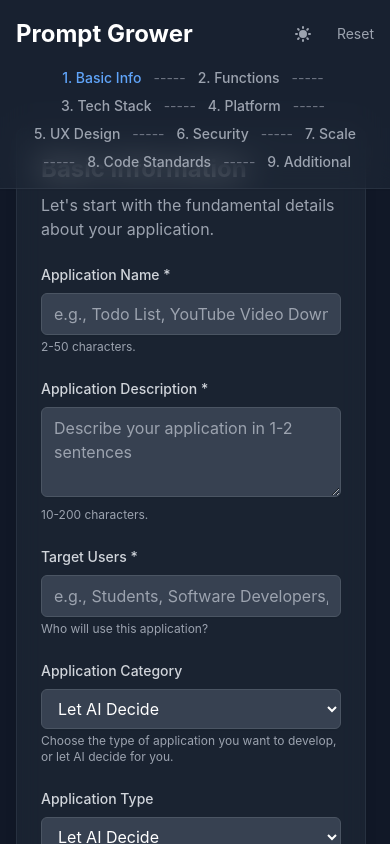
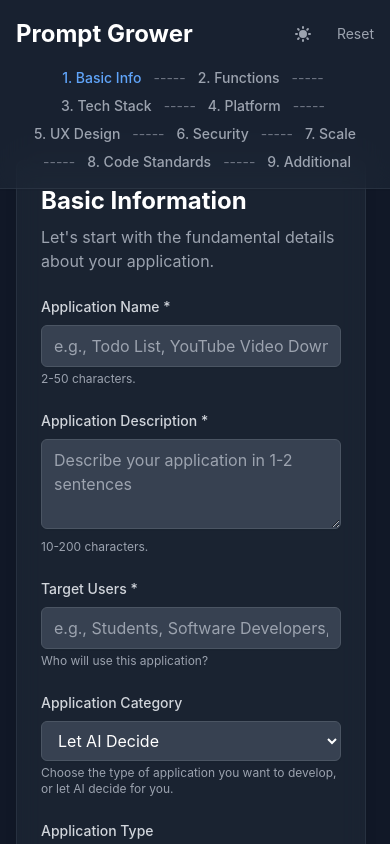
Before and after one commit to XujunNoahWang/promptgrower, a React (Vite) app: page /step/1 in a window 390 px wide. Shown: the top 844 px of the page. Built offline with nearby package versions, Linux system fonts and the light colour scheme.

Commit message:
fix: increase mobile top padding to prevent header overlap - Add responsive top padding: pt-40 on mobile, pt-32 on larger screens - Prevents fixed header from overlapping form content on mobile devices

```diff
--- a/src/App.tsx
+++ b/src/App.tsx
@@ -143,7 +143,7 @@ const App: React.FC = () => {
           </header>
 
           {/* Main Content */}
-          <main className="max-w-7xl mx-auto px-4 sm:px-6 lg:px-8 py-8 pt-32">
+          <main className="max-w-7xl mx-auto px-4 sm:px-6 lg:px-8 py-8 pt-40 sm:pt-32">
             {showPreview ? (
               <div className="max-w-4xl mx-auto">
                 <PreviewPane
```
